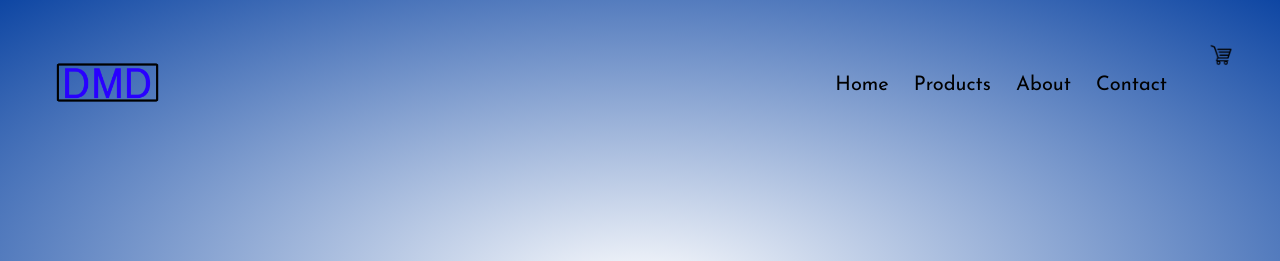
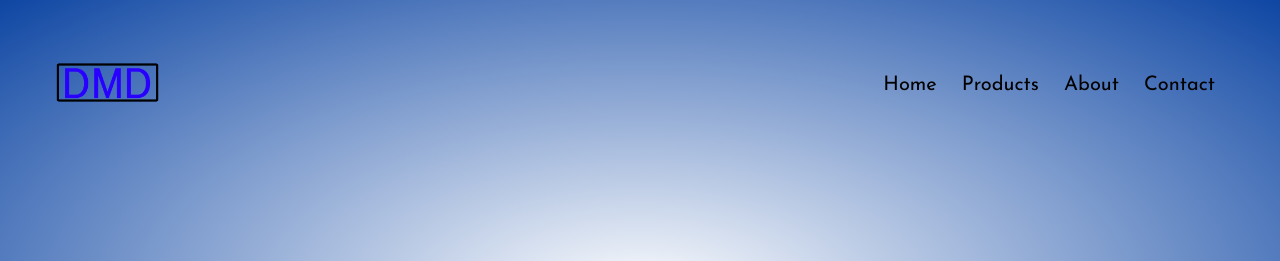
Before and after one commit to MaeilMaeil/Finaldw, a plain HTML site: page index.html in a window 1280 px wide. Shown: the top 261 px of the page. Drawn offline with Linux system fonts and the light colour scheme.

Commit message:
Update index.html

```diff
--- a/index.html
+++ b/index.html
@@ -32,7 +32,7 @@
 						<li><a href="#section4">Contact</a></li>
 					</ul>
 				</nav>
-				<img src="images/cart.png" class="cart-icon">
+
 				<img src="images/menu.png" class="menu-icon" onclick="menutoggle()">
 
 			</div>
```
